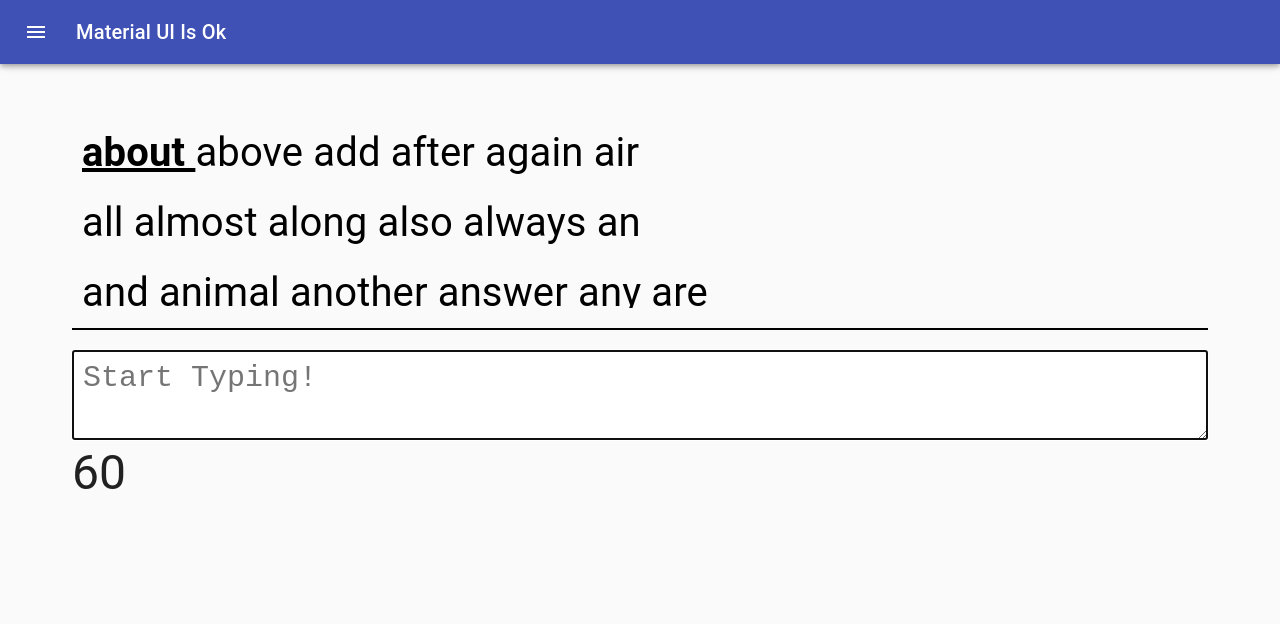
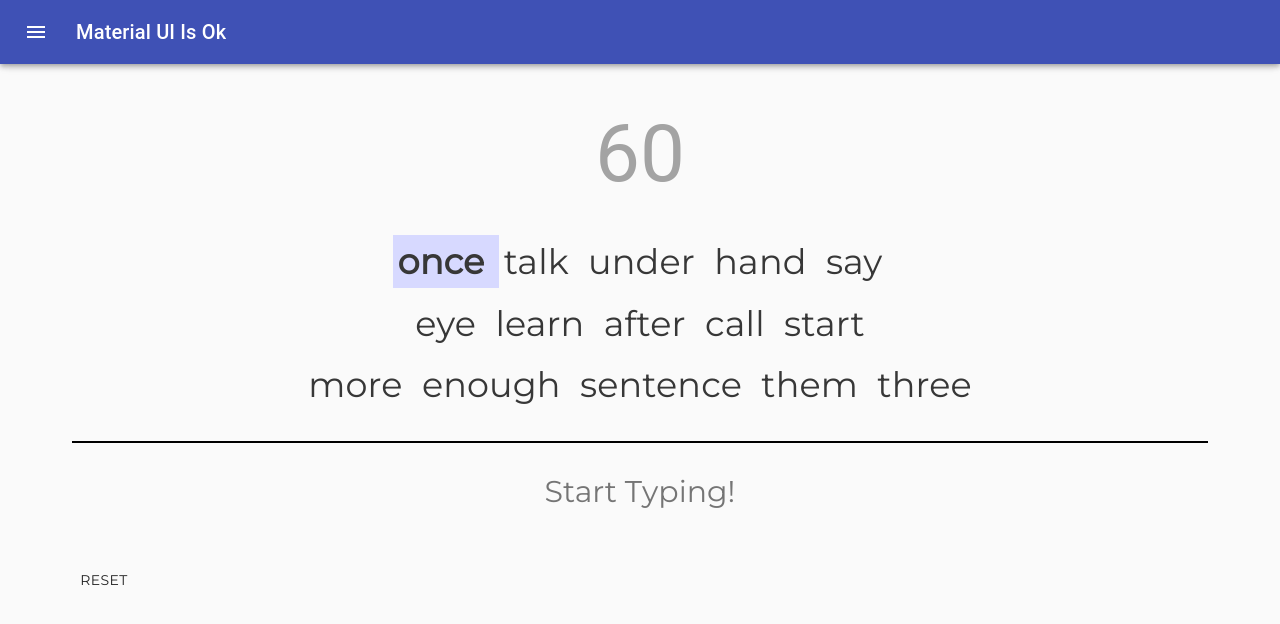
Before and after one commit to owengiri20/material-ui-is-ok, a React (Create React App) app: page /typer in a window 1280 px wide. Shown: the top 624 px of the page. Built offline with nearby package versions, Linux system fonts and the light colour scheme.

Commit message:
progress...

```diff
--- a/public/index.html
+++ b/public/index.html
@@ -5,10 +5,7 @@
 		<link rel="icon" href="%PUBLIC_URL%/favicon.ico" />
 		<meta name="viewport" content="width=device-width, initial-scale=1" />
 		<meta name="theme-color" content="#000000" />
-    <meta
-      name="description"
-      content="Web site created using create-react-app"
-    />
+		<meta name="description" content="Web site created using create-react-app" />
 		<link rel="apple-touch-icon" href="%PUBLIC_URL%/logo192.png" />
 		<!--
       manifest.json provides metadata used when your web app is installed on a
@@ -24,6 +21,8 @@
       work correctly both with client-side routing and a non-root public URL.
       Learn how to configure a non-root public URL by running `npm run build`.
     -->
+		<link rel="preconnect" href="https://fonts.gstatic.com" />
+		<link href="https://fonts.googleapis.com/css2?family=Montserrat&display=swap" rel="stylesheet" />
 		<title>React App</title>
 	</head>
 	<body>
--- a/src/App.css
+++ b/src/App.css
@@ -1,3 +1,7 @@
+* {
+	font-family: "Montserrat", sans-serif;
+}
+
 a {
 	text-decoration: none;
 	color: unset;
@@ -15,4 +19,5 @@ a {
 
 #textDisplay::-webkit-scrollbar-thumb {
 	background-color: transparent;
+	/* color: #373737; */
 }
--- /dev/null
+++ b/src/typing-game/style.tsx
@@ -0,0 +1,38 @@
+import { makeStyles } from "@material-ui/core"
+
+export const useStyles = makeStyles({
+	indicator: { height: "60px", width: "60px" },
+	typingArea: {
+		margin: "20px 0",
+		paddingBottom: "15px",
+		padding: "10px",
+		maxHeight: "200px",
+		overflowY: "auto",
+		fontSize: "20px",
+		textAlign: "center",
+	},
+	textAreaStyles: {
+		width: "100%",
+		fontSize: "30px",
+		padding: "10px",
+		textAlign: "center",
+		backgroundColor: "transparent",
+		border: "0 !important",
+		outline: "none",
+		resize: "none",
+	},
+	line: {
+		height: "2px",
+		width: "100%",
+		backgroundColor: "black",
+		marginBottom: "20px",
+	},
+	timer: {
+		display: "flex",
+		justifyContent: "center",
+	},
+	timerText: {
+		fontSize: "80px",
+		opacity: ".4",
+	},
+})
--- a/src/typing-game/typer.tsx
+++ b/src/typing-game/typer.tsx
@@ -1,6 +1,16 @@
-import { Button, Container, makeStyles, Typography } from "@material-ui/core"
+import { Button, Container, Typography } from "@material-ui/core"
 import React from "react"
+import { useHistory } from "react-router-dom"
+import { useStyles } from "./style"
 
+// disable scroll wheel
+window.addEventListener(
+	"wheel",
+	function (e) {
+		e.preventDefault()
+	},
+	{ passive: false },
+)
 const j = require("./words.json")
 
 interface TestWord {
@@ -10,13 +20,34 @@ interface TestWord {
 }
 // id of text display
 const DISPLAY_ID = "textDisplay"
+
 // creates an array of every "nth" number
 const everyNth = (arr: number[], nth: number) => arr.filter((_, i) => i % nth === nth - 1)
 
+const shuffle = (arr: string[]) => {
+	let currentIndex = arr.length,
+		temporaryValue,
+		randomIndex
+
+	// While there remain elements to shuffle...
+	while (0 !== currentIndex) {
+		// Pick a remaining element...
+		randomIndex = Math.floor(Math.random() * currentIndex)
+		currentIndex -= 1
+
+		// And swap it with the current element.
+		temporaryValue = arr[currentIndex]
+		arr[currentIndex] = arr[randomIndex]
+		arr[randomIndex] = temporaryValue
+	}
+
+	return arr
+}
+
 // generate list of words of json file
 const genWords = (): TestWord[] => {
-	const words: string[] = j.split("|")
-	const cutOffs = everyNth(Array.from(Array(words.length).keys()), 6)
+	const words: string[] = shuffle(j.split("|"))
+	const cutOffs = everyNth(Array.from(Array(words.length).keys()), 5)
 	const testWords: TestWord[] = words.map((w, i) => {
 		let c = false
 		if (cutOffs.includes(i)) {
@@ -29,28 +60,8 @@ const genWords = (): TestWord[] => {
 }
 
 export const Typer = (props: Props) => {
-	const {} = props
-	const useStyles = makeStyles({
-		indicator: { height: "60px", width: "60px" },
-		typingArea: {
-			margin: "20px 0",
-			paddingBottom: "15px",
-			padding: "10px",
-			maxHeight: "200px",
-			overflowY: "auto",
-			fontSize: "20px",
-		},
-
-		textAreaStyles: { width: "100%", fontSize: "30px", padding: "10px" },
-		line: {
-			height: "2px",
-			width: "100%",
-			backgroundColor: "black",
-			marginBottom: "20px",
-		},
-	})
-
 	const classes = useStyles()
+	const history = useHistory()
 
 	const [idx, setIdx] = React.useState(0)
 	const [charIdx, setCharIdx] = React.useState(0)
@@ -67,6 +78,12 @@ export const Typer = (props: Props) => {
 		if (!start) return
 		if (seconds > 0) {
 			setTimeout(() => setSeconds(seconds - 1), 1000)
+
+			// if (seconds < 55) {
+			// 	clearTimeout(ss(() => {}))
+			// 	setSeconds(60)
+			// 	setStart(false)
+			// }
 		} else {
 			setFinish(true)
 		}
@@ -104,6 +121,16 @@ export const Typer = (props: Props) => {
 
 	const handleRestart = () => {
 		window.location.reload()
+		// history.action.
+		// props.setWords(genWords())
+		// setStart(false)
+		// setFinish(false)
+		// setWord("")
+		// setIdx(0)
+		// setCharIdx(0)
+		// setWrongWords(0)
+		// setCorrectWords(0)
+		// setSeconds(60)
 	}
 
 	const handleKeyPress = (key: any) => {
@@ -114,6 +141,7 @@ export const Typer = (props: Props) => {
 		setCharIdx(charIdx + 1)
 
 		if (key.code === "Space") {
+			if (word === "") return
 			setWord("")
 			setIdx(idx + 1)
 			setCharIdx(0)
@@ -140,7 +168,7 @@ export const Typer = (props: Props) => {
 	const getColour = (status: "correct" | "incorrect" | "eh") => {
 		if (status === "correct") return "green"
 		if (status === "incorrect") return "red"
-		if (status === "eh") return "black"
+		if (status === "eh") return "#373737"
 	}
 
 	const onCurrWord = (currIdx: number) => idx === currIdx
@@ -194,18 +222,24 @@ export const Typer = (props: Props) => {
 	}, [idx])
 
 	return (
-		<Container>
+		<Container style={{}}>
 			{!finish ? (
 				<>
+					<div className={classes.timer}>
+						<Typography className={classes.timerText} variant="h3">
+							{seconds}
+						</Typography>
+					</div>
 					<div className={classes.typingArea} id={DISPLAY_ID}>
 						<Typography variant="subtitle1">
 							{props.words.map((w, i) => (
 								<React.Fragment key={i}>
 									<span
 										style={{
+											padding: "5px",
+											backgroundColor: onCurrWord(i) ? "#d7d9ff" : "",
 											color: getColour(w.status),
-											textDecoration: onCurrWord(i) ? "underline" : "unset",
-											fontSize: "40px",
+											fontSize: "35px",
 											fontWeight: onCurrWord(i) ? "bold" : "unset",
 										}}
 										key={i}
@@ -223,15 +257,9 @@ export const Typer = (props: Props) => {
 						onKeyDown={handleBackSpace}
 						value={word}
 						onChange={(e) => setWord(e.target.value.trim())}
-						name=""
-						id=""
 						placeholder={idx === 0 ? "Start Typing!" : ""}
 					></textarea>
-					<div>
-						<Typography variant="h3">{seconds}</Typography>
-						{/* <Typography variant="subtitle1">correct words: {correctWords}</Typography> */}
-						{/* <Typography variant="subtitle1">wrong words: {wrongWords}</Typography> */}
-					</div>
+					<Button onClick={handleRestart}>Reset</Button>
 				</>
 			) : (
 				<div>
@@ -256,7 +284,8 @@ export const Typer = (props: Props) => {
 interface Props {
 	words: TestWord[]
 	setWords: (t: TestWord[]) => void
-
+	theme: "dark" | "light"
+	setTheme: (s: "dark" | "light") => void
 	scrollHeight: number
 	setScrollHeight: (h: number) => void
 }
@@ -264,6 +293,7 @@ export const TyperWrapper = (props: Props) => {
 	const {} = props
 	const [words, setWords] = React.useState(genWords())
 	const [scrollHeight, setScrollHeight] = React.useState(0)
+	const [theme, setTheme] = React.useState<"dark" | "light">("light")
 
-	return <Typer scrollHeight={scrollHeight} setScrollHeight={setScrollHeight} words={words} setWords={setWords} />
+	return <Typer setTheme={setTheme} theme={theme} scrollHeight={scrollHeight} setScrollHeight={setScrollHeight} words={words} setWords={setWords} />
 }
```
Lines whose indentation alone changed are shown as unchanged.
